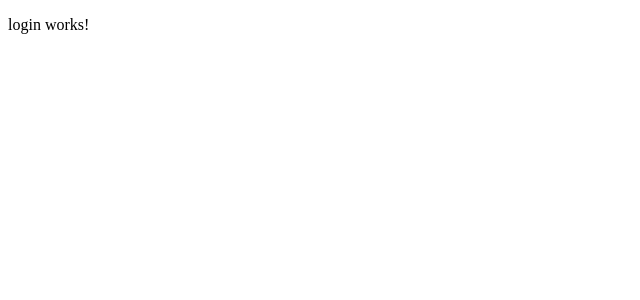
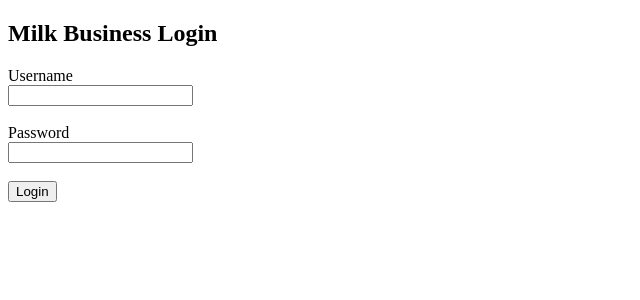
Before and after one commit to GOKULNATHKUMAR/milk_management_app, an Angular app in the folder frontend/: page /login in a window 1280 px wide. Shown: the top 300 px of the page, without its empty margins (0-640 px from the left). Built offline with nearby package versions, Linux system fonts and the light colour scheme.

Commit message:
login page setup code changes commit

```diff
--- a/frontend/src/app/core/auth.ts
+++ b/frontend/src/app/core/auth.ts
@@ -9,8 +9,21 @@ export class Auth {
 
   constructor(private http: HttpClient) {}
 
-  login(data: any) {
-    return this.http.post(`${this.api}/auth/login`, data);
+  login(username: string, password: string) {
+
+  const body = new URLSearchParams();
+  body.set('username', username);
+  body.set('password', password);
+
+  return this.http.post(
+    `${this.api}/auth/login`,
+    body.toString(),
+    {
+      headers: {
+        'Content-Type': 'application/x-www-form-urlencoded'
+      }
+    }
+    );
   }
 
   saveToken(token: string) {
--- a/frontend/src/app/features/auth/login/login.html
+++ b/frontend/src/app/features/auth/login/login.html
@@ -1 +1,15 @@
-<p>login works!</p>
+<h2>Milk Business Login</h2>
+
+<form (ngSubmit)="login()">
+
+  <label>Username</label><br>
+  <input type="text" [(ngModel)]="username" name="username" required>
+  <br><br>
+
+  <label>Password</label><br>
+  <input type="password" [(ngModel)]="password" name="password" required>
+  <br><br>
+
+  <button type="submit">Login</button>
+
+</form>
--- a/frontend/src/app/features/auth/login/login.ts
+++ b/frontend/src/app/features/auth/login/login.ts
@@ -1,11 +1,30 @@
 import { Component } from '@angular/core';
-
+import { Auth } from '../../../core/auth';
+import { Router } from '@angular/router';
+import { FormsModule } from '@angular/forms';
+import { CommonModule } from '@angular/common';
 @Component({
   selector: 'app-login',
-  imports: [],
+  standalone: true,
+  imports: [FormsModule, CommonModule],
   templateUrl: './login.html',
   styleUrl: './login.css',
 })
 export class Login {
+  username = '';
+  password = '';
 
+  constructor(
+    private auth: Auth,
+    private router: Router
+  ) {}
+
+  login() {
+  this.auth.login(this.username, this.password)
+    .subscribe((res: any) => {
+      this.auth.saveToken(res.access_token);
+      alert('Login successful');
+      this.router.navigate(['/']);
+    });
 }
+}
```
